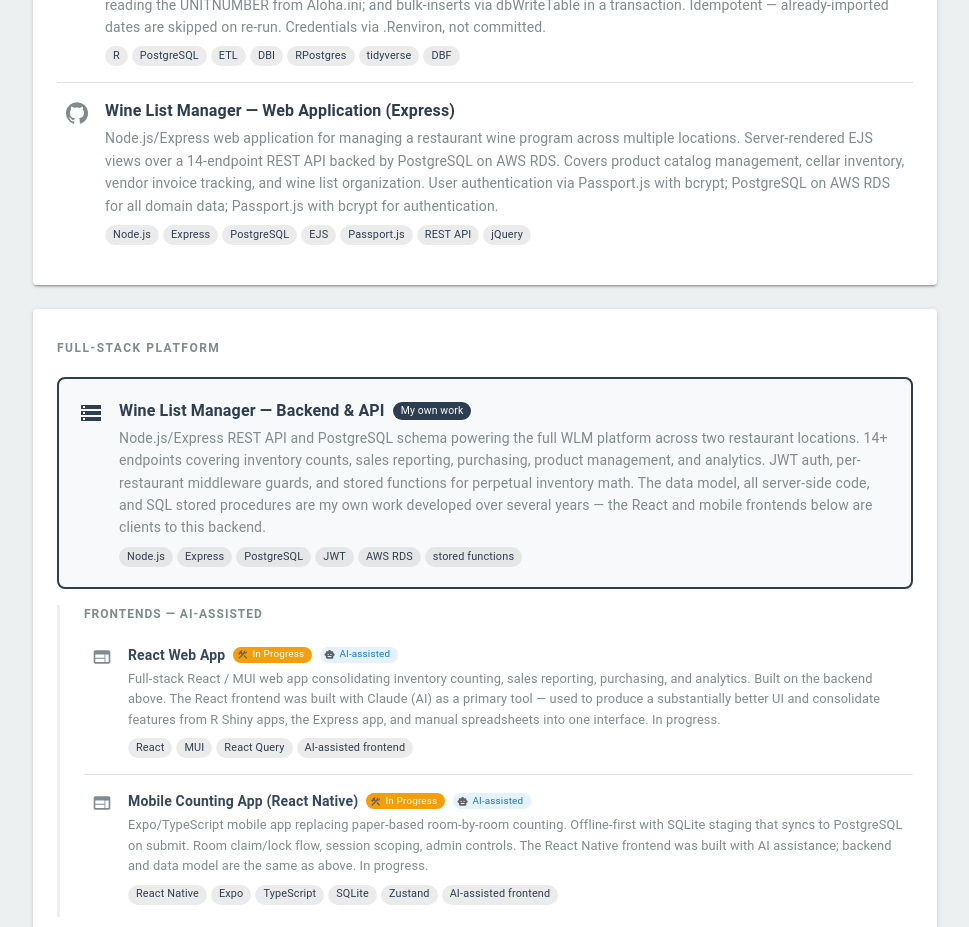
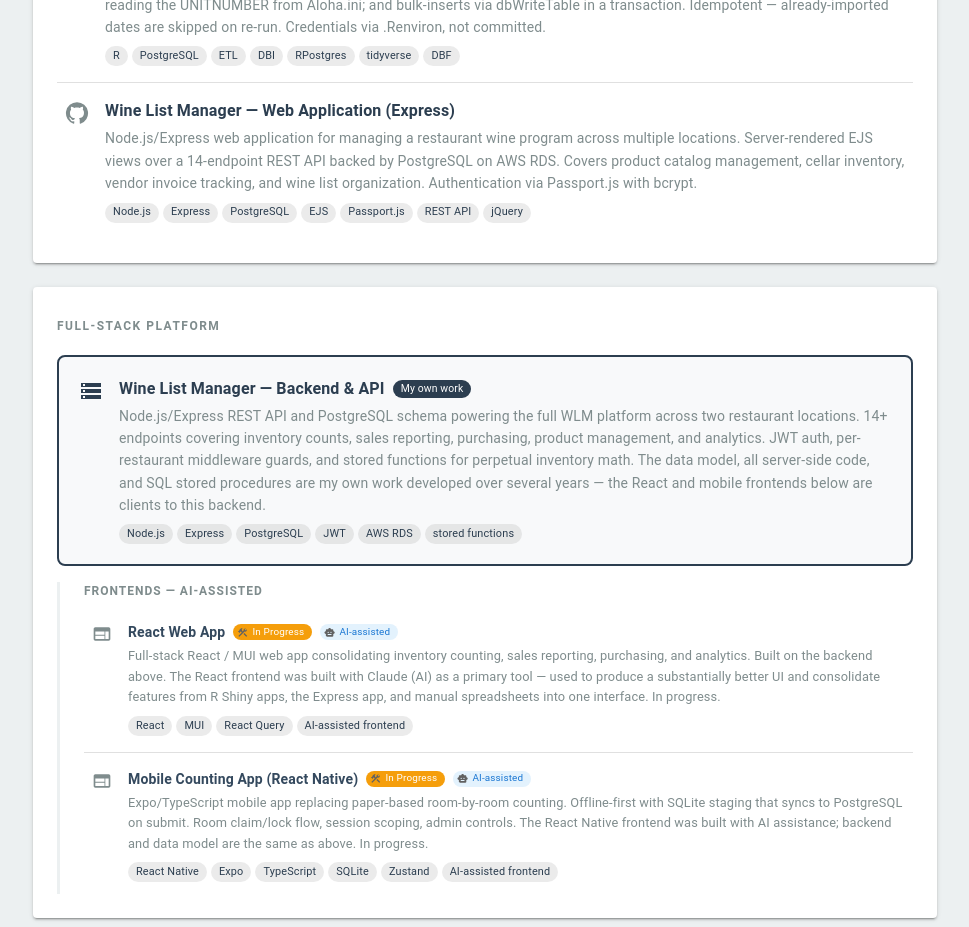
Before and after one commit to mdonovan3/Portfolio, a React (Vite) app: page /projects/repositories in a window 1280 px wide. Shown: the part 960-1887 px from the top of the page, without its empty margins (295-1264 px from the left). Built offline with nearby package versions, Linux system fonts and the light colour scheme.

Commit message:
Fix duplicate text in wlm-web repo description

```diff
--- a/src/pages/Repositories.jsx
+++ b/src/pages/Repositories.jsx
@@ -46,7 +46,7 @@
   {
     title: "Wine List Manager — Web Application (Express)",
     description:
-      "Node.js/Express web application for managing a restaurant wine program across multiple locations. Server-rendered EJS views over a 14-endpoint REST API backed by PostgreSQL on AWS RDS. Covers product catalog management, cellar inventory, vendor invoice tracking, and wine list organization. User authentication via Passport.js with bcrypt; PostgreSQL on AWS RDS for all domain data; Passport.js with bcrypt for authentication.",
+      "Node.js/Express web application for managing a restaurant wine program across multiple locations. Server-rendered EJS views over a 14-endpoint REST API backed by PostgreSQL on AWS RDS. Covers product catalog management, cellar inventory, vendor invoice tracking, and wine list organization. Authentication via Passport.js with bcrypt.",
     url: "https://github.com/mdonovan3/wlm-web",
     tags: ["Node.js", "Express", "PostgreSQL", "EJS", "Passport.js", "REST API", "jQuery"],
   },
```
